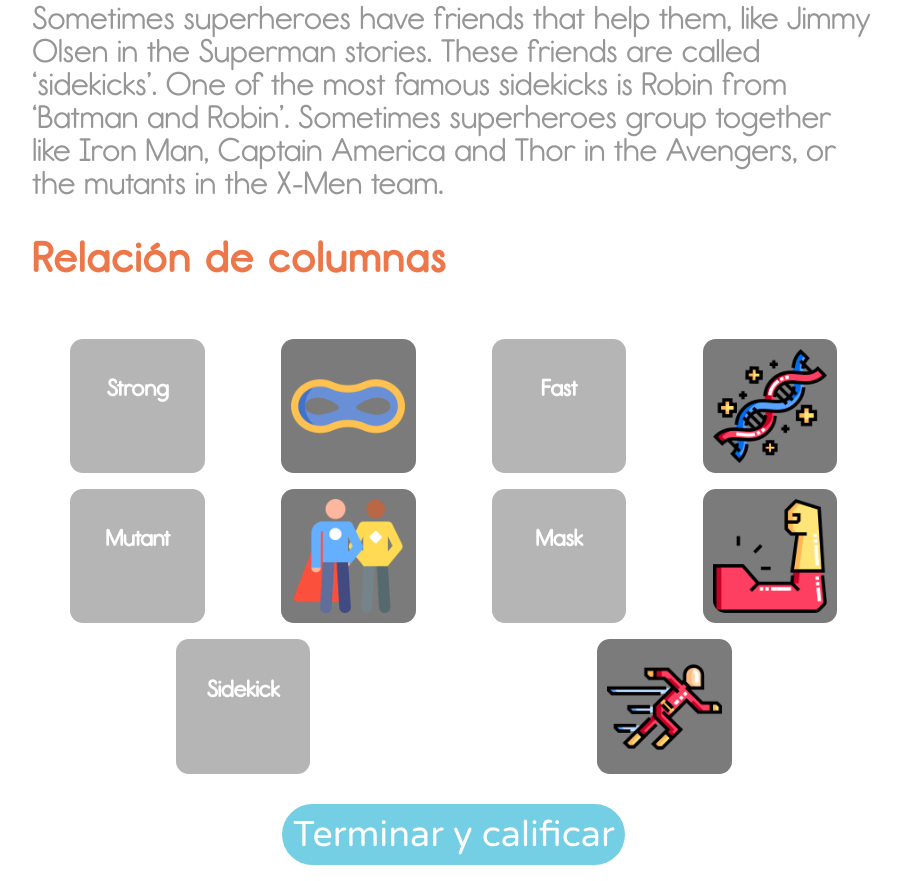
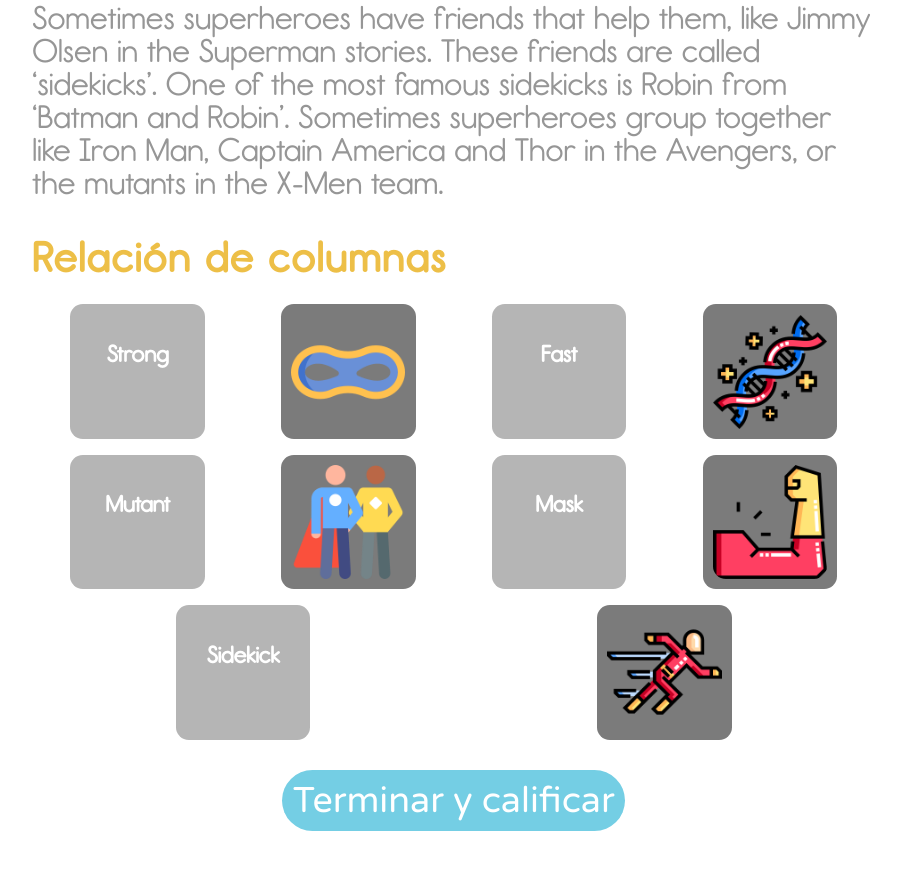
Before and after one commit to PredadorAkrid/Proyecto-Final-Riesgo, a Flask app: page /home/obligatorias/unidad1/lectura01 in a window 1280 px wide. Shown: the part 1067-1948 px from the top of the page, without its empty margins (320-1221 px from the left). After the commit the page ends 1898 px from the top, so only its background shows below. Run offline with Flask 2, Linux system fonts and the light colour scheme; the visitor is signed in with stand-in values (Sample User, id 1); parts of the project's set-up code (start-up, migrations or seed data) failed here and were passed over; some libraries are stand-ins or nearby versions.

Commit message:
Formato de títulos de actividades.

```diff
--- a/app_riesgo/static/css/lecturas.css
+++ b/app_riesgo/static/css/lecturas.css
@@ -93,3 +93,8 @@
 .comp {
 	padding-top: 30vh;
 }
+
+#act-title{
+	color: var(--amarillo);
+	margin-bottom: .5vh;
+}
```
